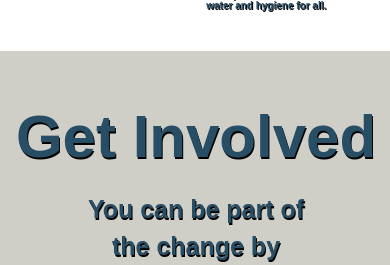
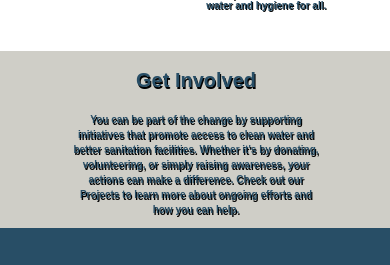
Before and after one commit to Nevram26/SEA_water, a plain HTML site: page html/home.html in a window 390 px wide. Shown: the part 1467-1732 px from the top of the page. Drawn offline with Linux system fonts and the light colour scheme.

Commit message:
fix responsiveness

```diff
--- a/css/home.css
+++ b/css/home.css
@@ -454,12 +454,12 @@ body {
         margin: 10px 0;
     }
 
-    .h3-right, .h3-left {
+    .h3-right, .h3-left, .div-bottom-cont h2 {
         font-size: 26px;
         text-align: center;
     }
 
-    .p-right, .p-left {
+    .p-right, .p-left, .bottom-p-container p {
         font-size: 14px;
         text-align: center;
     }
@@ -481,11 +481,11 @@ body {
         font-size: 35px;
     }
 
-    .h3-right, .h3-left {
+    .h3-right, .h3-left, .div-bottom-cont h2 {
         font-size: 24px;
     }
 
-    .p-right, .p-left {
+    .p-right, .p-left, .bottom-p-container p {
         font-size: 12px;
     }
 
@@ -506,11 +506,11 @@ body {
         font-size: 28px;
     }
 
-    .h3-right, .h3-left {
+    .h3-right, .h3-left, .div-bottom-cont h2 {
         font-size: 20px;
     }
 
-    .p-right, .p-left {
+    .p-right, .p-left, .bottom-p-container p{
         font-size: 10px;
     }
 
```
